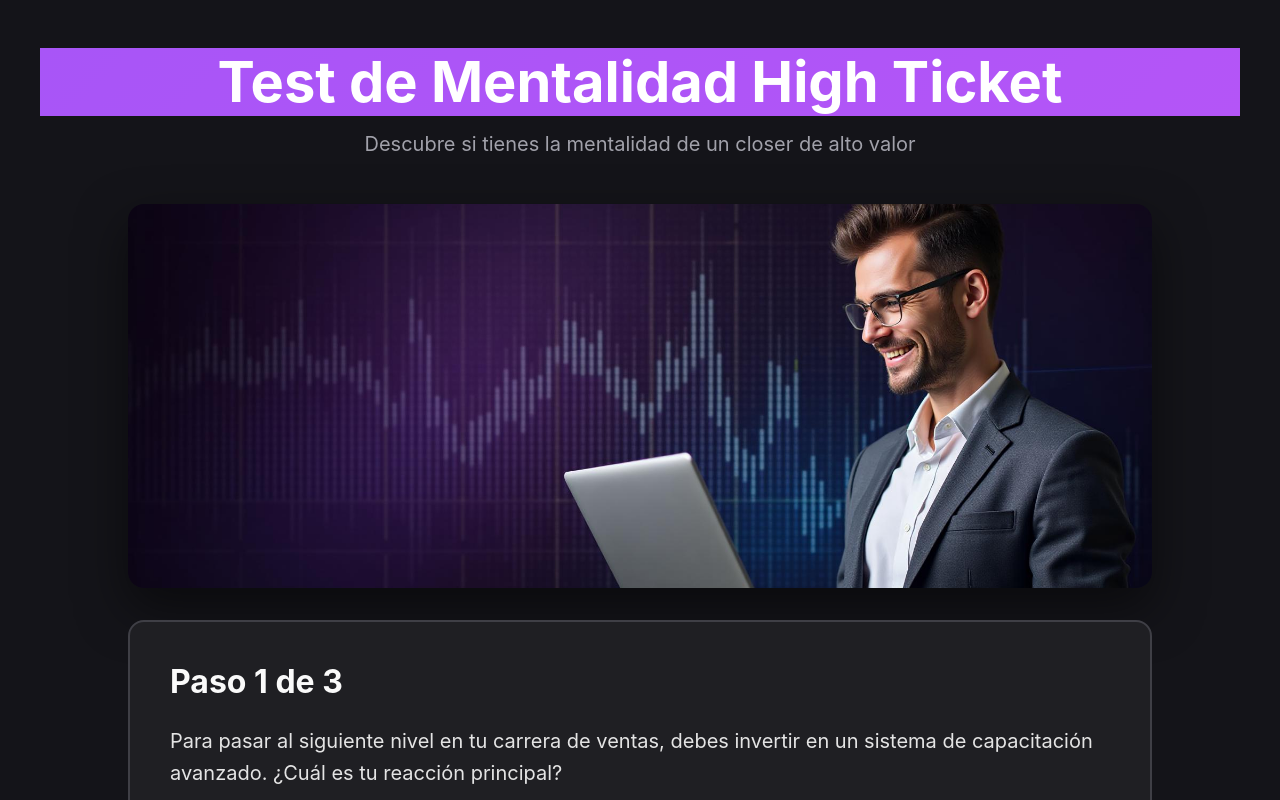
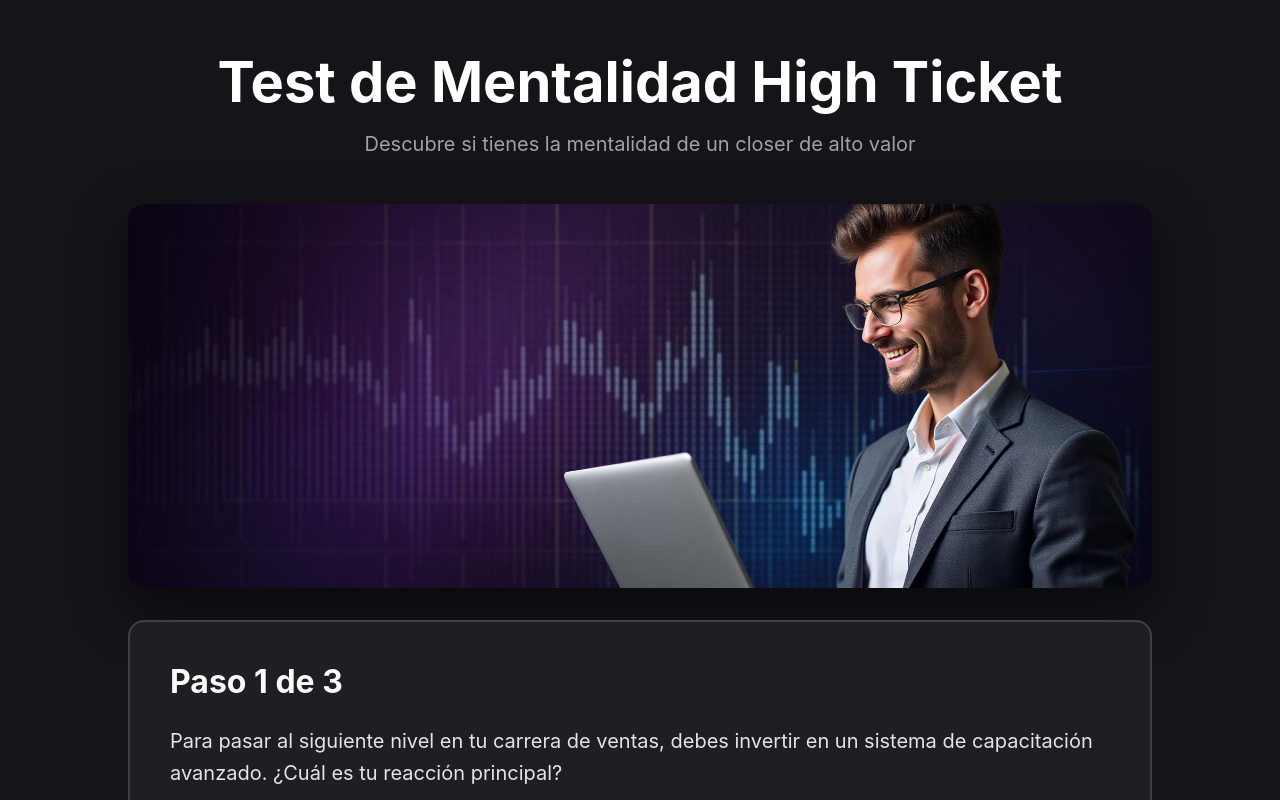
Before and after one commit to macustore/empezartunegocio, a plain HTML site: page index.html in a window 1280 px wide. Shown: the top 800 px of the page. Drawn offline with nearby package versions, Linux system fonts and the light colour scheme.

Commit message:
Update styles.css

```diff
--- a/css/styles.css
+++ b/css/styles.css
@@ -33,7 +33,7 @@ body {
     font-weight: bold;
     margin-bottom: 1rem;
     color: #ffffff;
-    background: linear-gradient(135deg, #a855f7, #b455f7);
+    background: none;
     -webkit-background-clip: unset;
     -webkit-text-fill-color: unset;
     background-clip: unset;
```
